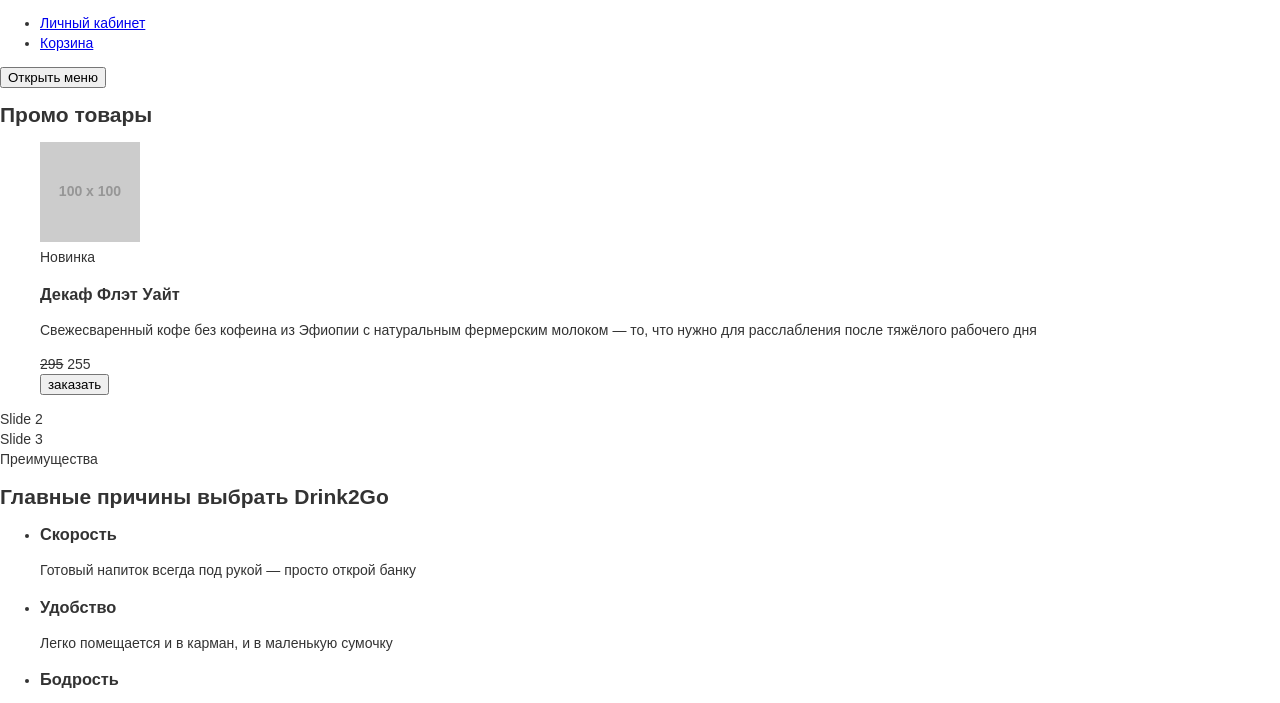
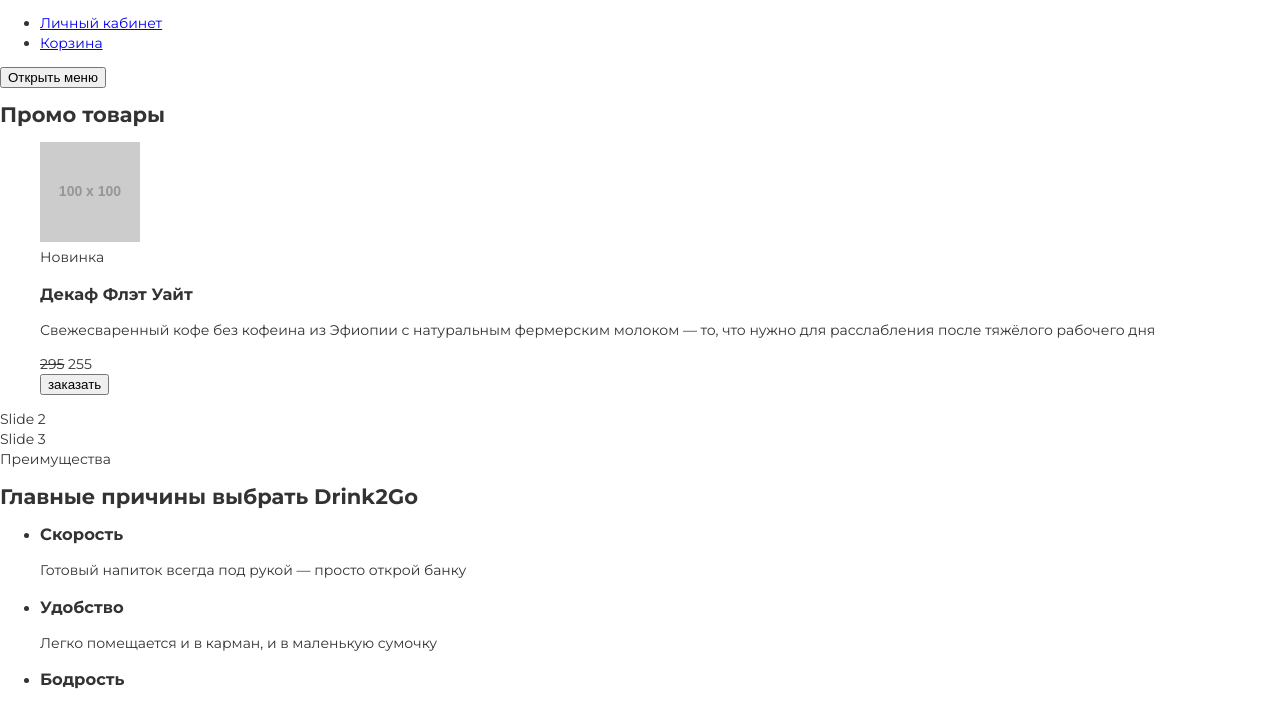
Before and after one commit to Ivan-El/drink2Go, a website: page source/index.html in a window 1280 px wide. Shown: the part 383-1086 px from the top of the page. Drawn offline with nearby package versions, Linux system fonts and the light colour scheme; files that its build step writes are made by us from their sources; placeholder pictures from the web are drawn by us.

Commit message:
Добавляет шрифты

```diff
--- a/source/sass/global/fonts.scss
+++ b/source/sass/global/fonts.scss
@@ -1 +1,31 @@
-/* здесь подключите шрифты*/
+@font-face {
+  font-family: "Montserrat";
+  font-style: normal;
+  font-weight: 400;
+  src: url("./../fonts/montserrat-400.woff2") format("woff2"), url("./../fonts/montserrat-400.woff") format("woff");
+  font-display: swap;
+}
+
+@font-face {
+  font-family: "Montserrat";
+  font-style: normal;
+  font-weight: 500;
+  src: url("./../fonts/montserrat-500.woff2") format("woff2"), url("./../fonts/montserrat-500.woff") format("woff");
+  font-display: swap;
+}
+
+@font-face {
+  font-family: "Montserrat";
+  font-style: normal;
+  font-weight: 600;
+  src: url("./../fonts/montserrat-600.woff2") format("woff2"), url("./../fonts/montserrat-600.woff") format("woff");
+  font-display: swap;
+}
+
+@font-face {
+  font-family: "Montserrat";
+  font-style: normal;
+  font-weight: 700;
+  src: url("./../fonts/montserrat-700.woff2") format("woff2"), url("./../fonts/montserrat-700.woff") format("woff");
+  font-display: swap;
+}
```
Also changed, not shown: source/fonts/montserrat-400.woff (added), source/fonts/montserrat-400.woff2 (added), source/fonts/montserrat-500.woff (added), source/fonts/montserrat-500.woff2 (added), source/fonts/montserrat-600.woff (added), source/fonts/montserrat-600.woff2 (added), source/fonts/montserrat-700.woff (added), source/fonts/montserrat-700.woff2 (added).
